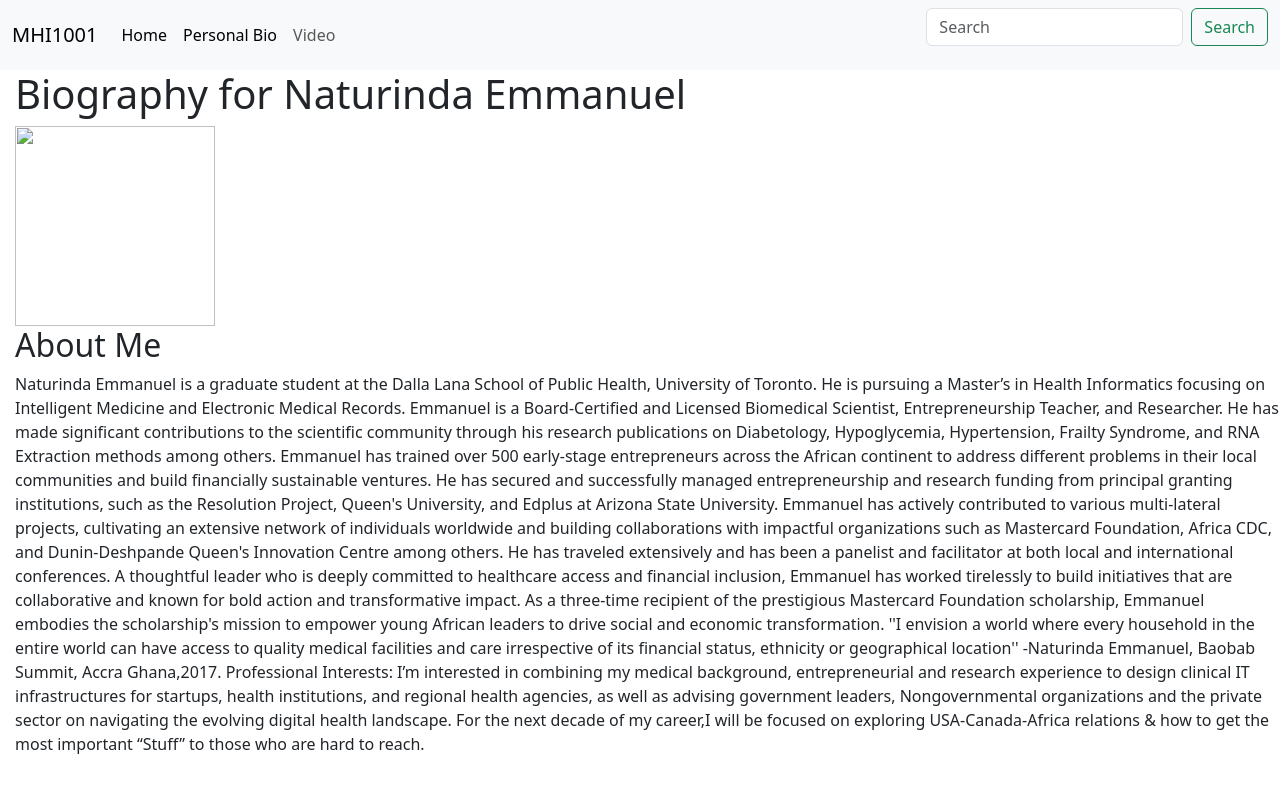
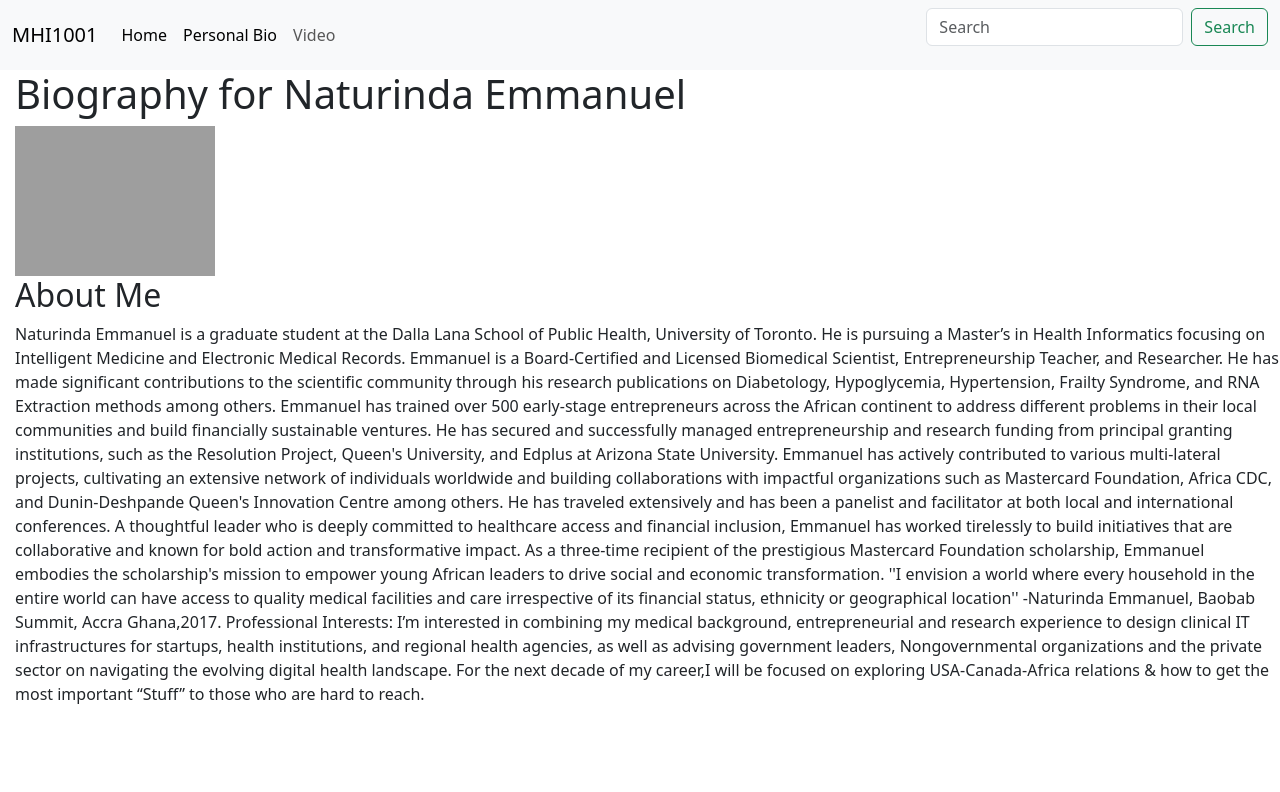
Before and after one commit to Naturindaemma/MHI-1001-WEBSITE-ASSIGNMENT, a plain HTML site: page bio.html in a window 1280 px wide. Drawn offline with nearby package versions, Linux system fonts and the light colour scheme; the site is published under a folder, as on GitHub Pages, so addresses that start at the root find nothing.

Commit message:
Add files via upload

```diff
--- a/bio.html
+++ b/bio.html
@@ -45,7 +45,7 @@
       <div style="padding-left: 15px;">
         <h1>Biography for Naturinda Emmanuel  </h1>
 
-        <img src="/naturinda.jpg" style="width: 200px;"> <br>
+        <img src="naturinda.jpg" style="width: 200px;"> <br>
          <h2>About Me</h2>
          <p>Naturinda Emmanuel is a graduate student at the Dalla Lana School of Public Health, University of Toronto. He is pursuing a Master’s in Health Informatics focusing on Intelligent Medicine and Electronic Medical Records.
 
```
Also changed, not shown: index.html (+1 -1 lines).
